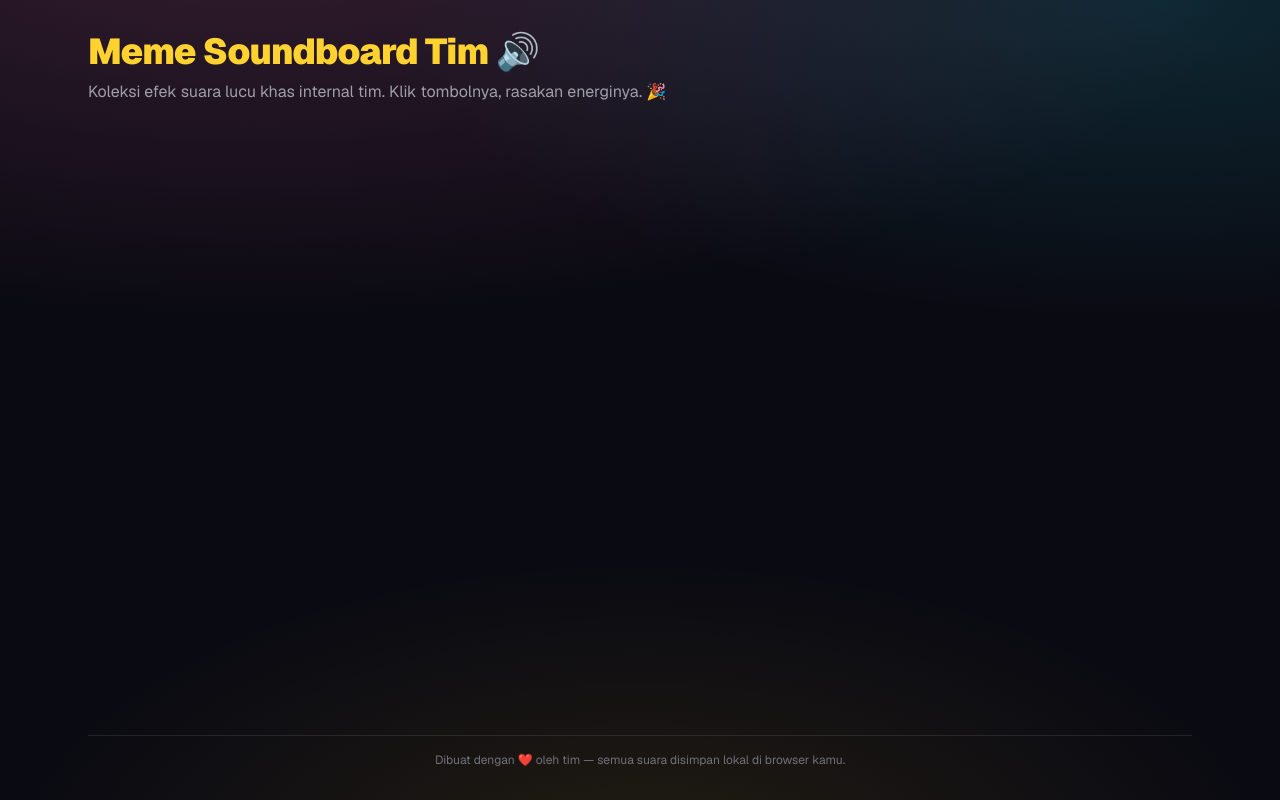
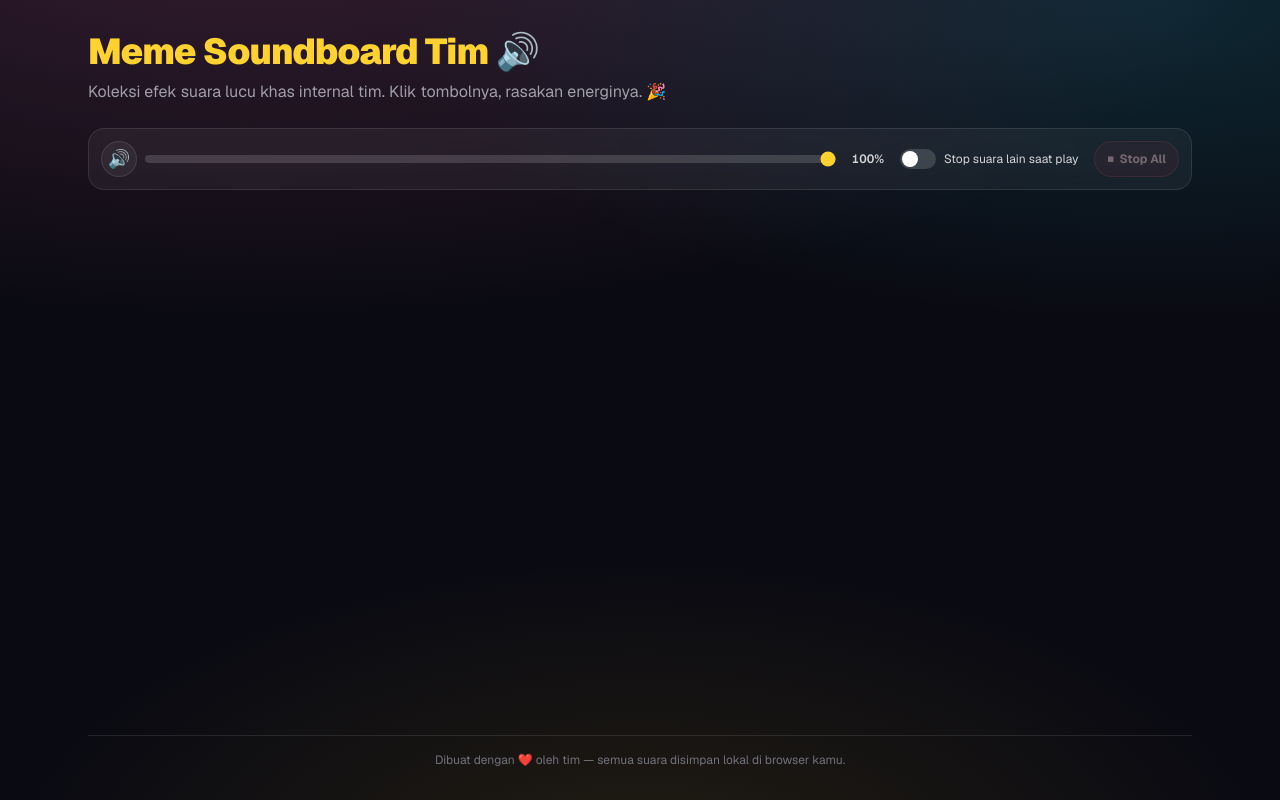
Before and after one commit to abdaamari/Soundboard, a Next.js app: page / in a window 1280 px wide. Built offline with nearby package versions, Linux system fonts and the light colour scheme.

Commit message:
feat: tampilkan PlayerToolbar di halaman utama

```diff
--- a/src/app/page.tsx
+++ b/src/app/page.tsx
@@ -1,5 +1,9 @@
+import { PlayerToolbar } from "@/components/PlayerToolbar";
+import { AudioPlayerProvider } from "@/hooks/useAudioPlayer";
+
 export default function Home() {
   return (
+    <AudioPlayerProvider>
       <div className="mx-auto flex min-h-screen w-full max-w-6xl flex-col px-4 py-8 sm:px-6">
         <header className="flex flex-col gap-2">
           <h1 className="text-3xl font-black tracking-tight text-amber-300 sm:text-4xl">
@@ -11,13 +15,19 @@ export default function Home() {
           </p>
         </header>
 
+        <div className="mt-6">
+          <PlayerToolbar />
+        </div>
+
         <main className="mt-8 flex flex-1 flex-col">
           {/* Konten soundboard akan diisi oleh tiap fitur */}
         </main>
 
         <footer className="mt-12 border-t border-white/10 pt-4 text-center text-xs text-zinc-500">
-        Dibuat dengan ❤️ oleh tim — semua suara disimpan lokal di browser kamu.
+          Dibuat dengan ❤️ oleh tim — semua suara disimpan lokal di browser
+          kamu.
         </footer>
       </div>
+    </AudioPlayerProvider>
   );
 }
```
Lines whose indentation alone changed are shown as unchanged.
